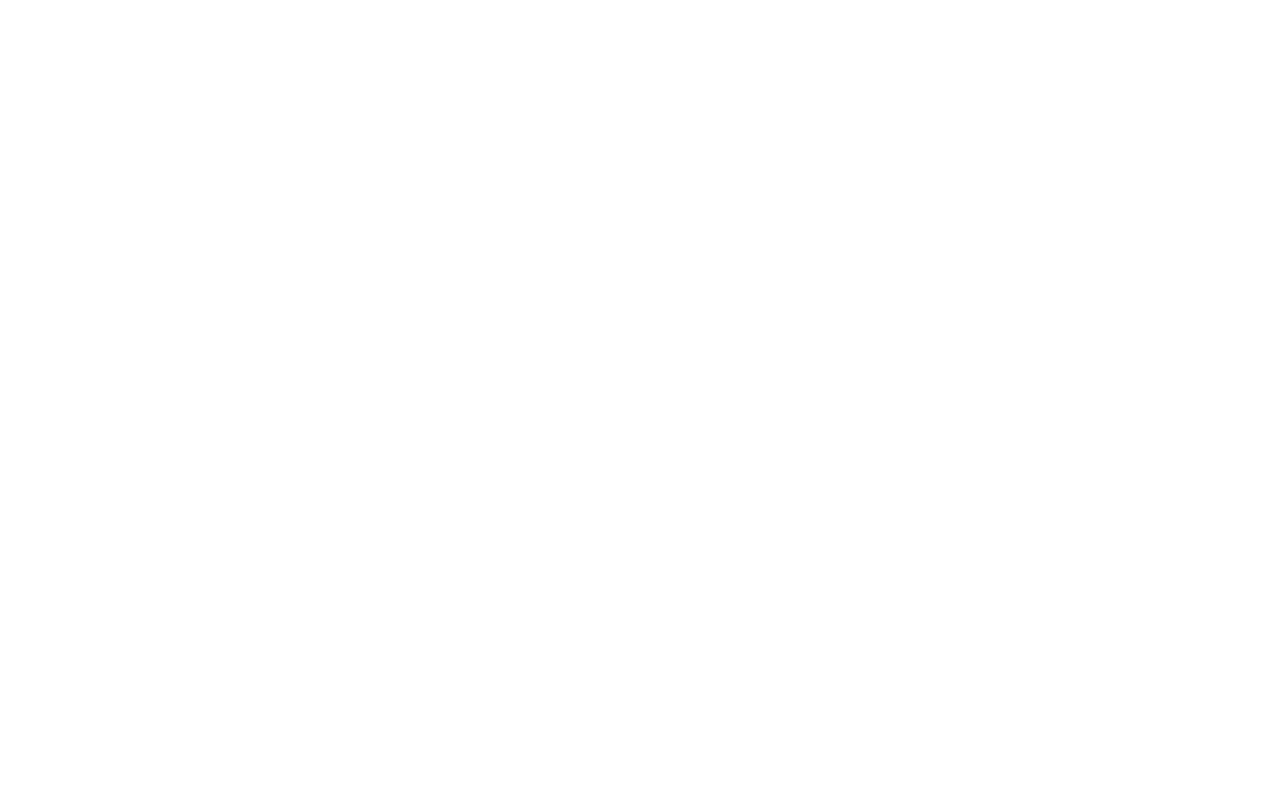
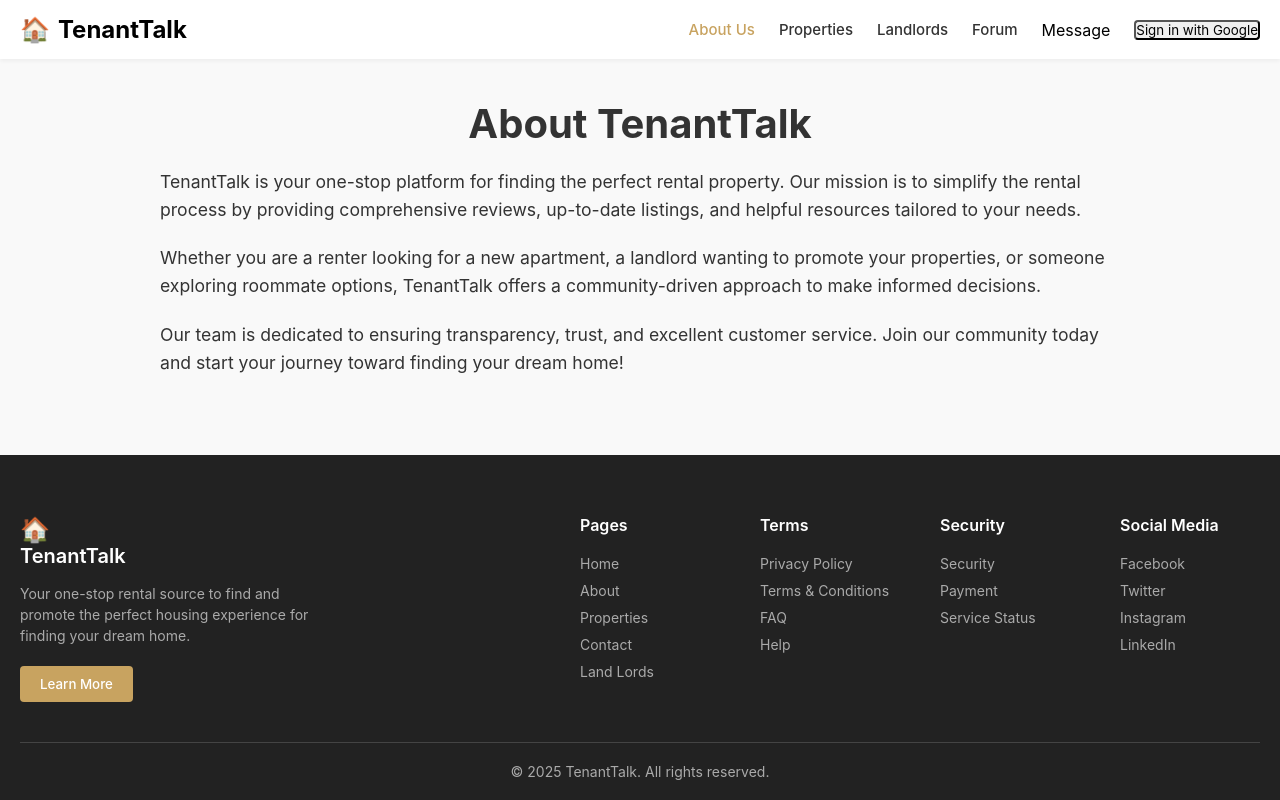
Before and after one commit to thuntxiv/TenantTalk, a React (Create React App) app in the folder tenanttalk/Frontend/: page /about in a window 1280 px wide. Before the commit this address had no page. Built offline with nearby package versions, Linux system fonts and the light colour scheme.

Commit message:
added an about page

```diff
--- a/tenanttalk/Frontend/src/App.js
+++ b/tenanttalk/Frontend/src/App.js
@@ -12,6 +12,7 @@
 import DMPage from './pages/DMPage.tsx';
 import Conversations from './pages/Conversations.tsx';
 import ConversationDetail from './pages/ConversationDetail.tsx';
+import About from './pages/About.tsx'
 
 
 const clientId = '933058198355-7hlkolpvuoogsvke3ngsrvr5d2ldpdev.apps.googleusercontent.com';
@@ -33,6 +34,7 @@
         <Route path="/dm" element={<DMPage />} />
         <Route path="/conversations" element={<Conversations />} />
         <Route path="/conversations/:id" element={<ConversationDetail />} />
+        <Route path="/about" element={<About />} />
       </Routes>
       </AuthProvider>
       </GoogleOAuthProvider>
--- /dev/null
+++ b/tenanttalk/Frontend/src/pages/About.tsx
@@ -0,0 +1,36 @@
+import React from 'react';
+import Navbar from '../components/navbar.tsx';
+import Footer from '../components/footer.tsx';
+import '../styles/about.css';
+
+const About: React.FC = () => {
+    return (
+        <div className="about-page-wrapper">
+            {/* Header */}
+            <Navbar />
+
+            {/* Main content */}
+            <div className="about-page">
+                <h1>About TenantTalk</h1>
+                <p>
+                    TenantTalk is your one-stop platform for finding the perfect rental property.
+                    Our mission is to simplify the rental process by providing comprehensive reviews,
+                    up-to-date listings, and helpful resources tailored to your needs.
+                </p>
+                <p>
+                    Whether you are a renter looking for a new apartment, a landlord wanting to promote your properties,
+                    or someone exploring roommate options, TenantTalk offers a community-driven approach to make informed decisions.
+                </p>
+                <p>
+                    Our team is dedicated to ensuring transparency, trust, and excellent customer service.
+                    Join our community today and start your journey toward finding your dream home!
+                </p>
+            </div>
+
+            {/* Footer */}
+            <Footer />
+        </div>
+    );
+};
+
+export default About;
--- a/tenanttalk/Frontend/src/pages/Home.tsx
+++ b/tenanttalk/Frontend/src/pages/Home.tsx
@@ -312,45 +312,7 @@
         </div>
       </section>
 
-      {/* Trends Section */}
-      <section className="trends-section">
-        <div className="section-container">
-          <h2>Uncover The Latest Trends And Stories</h2>
-          <p className="section-description">
-            Stay informed and updated with the latest trends, home improvement ideas, and our insights on the property market.
-          </p>
 
-          <div className="blog-grid">
-            <div className="blog-card">
-              <div
-                className="blog-image"
-                style={{ backgroundImage: "url('https://via.placeholder.com/400x300')" }}
-              >
-                <span className="blog-category">Design Trend</span>
-                <button className="save-button">♡</button>
-              </div>
-              <div className="blog-content">
-                <h3>The Growing Demand for Eco-friendly Student Housing</h3>
-                <p>Discover the latest in sustainable campus living...</p>
-              </div>
-            </div>
-
-            <div className="blog-card">
-              <div
-                className="blog-image"
-                style={{ backgroundImage: "url('https://via.placeholder.com/400x300')" }}
-              ></div>
-            </div>
-
-            <div className="blog-card">
-              <div
-                className="blog-image"
-                style={{ backgroundImage: "url('https://via.placeholder.com/400x300')" }}
-              ></div>
-            </div>
-          </div>
-        </div>
-      </section>
 
       {/* Testimonials Section */}
       <section className="testimonials-section">
@@ -437,8 +399,7 @@
         <div className="section-container">
           <h2>Ready To Work With Us?</h2>
           <p>Experience top-notch customer service and let us guide you on your property journey.</p>
-
-          <button className="cta-button">
+          <button className="cta-button" onClick={() => navigate('/about')}>
             Learn More <span>→</span>
           </button>
         </div>
--- /dev/null
+++ b/tenanttalk/Frontend/src/styles/about.css
@@ -0,0 +1,29 @@
+.about-page-wrapper {
+    width: 100%;
+    display: flex;
+    flex-direction: column;
+    min-height: 100vh;
+    background-color: #f9f9f9;
+}
+
+.about-page {
+    max-width: 1000px;
+    margin: 0 auto;
+    padding: 40px 20px;
+    flex: 1;
+    text-align: left;
+    font-family: sans-serif;
+    color: #333;
+}
+
+.about-page h1 {
+    font-size: 2.5rem;
+    margin-bottom: 20px;
+    text-align: center;
+}
+
+.about-page p {
+    font-size: 1.1rem;
+    line-height: 1.6;
+    margin-bottom: 20px;
+}
```
Also changed, not shown: tenanttalk/Frontend/src/pages/Login.tsx (deleted).
